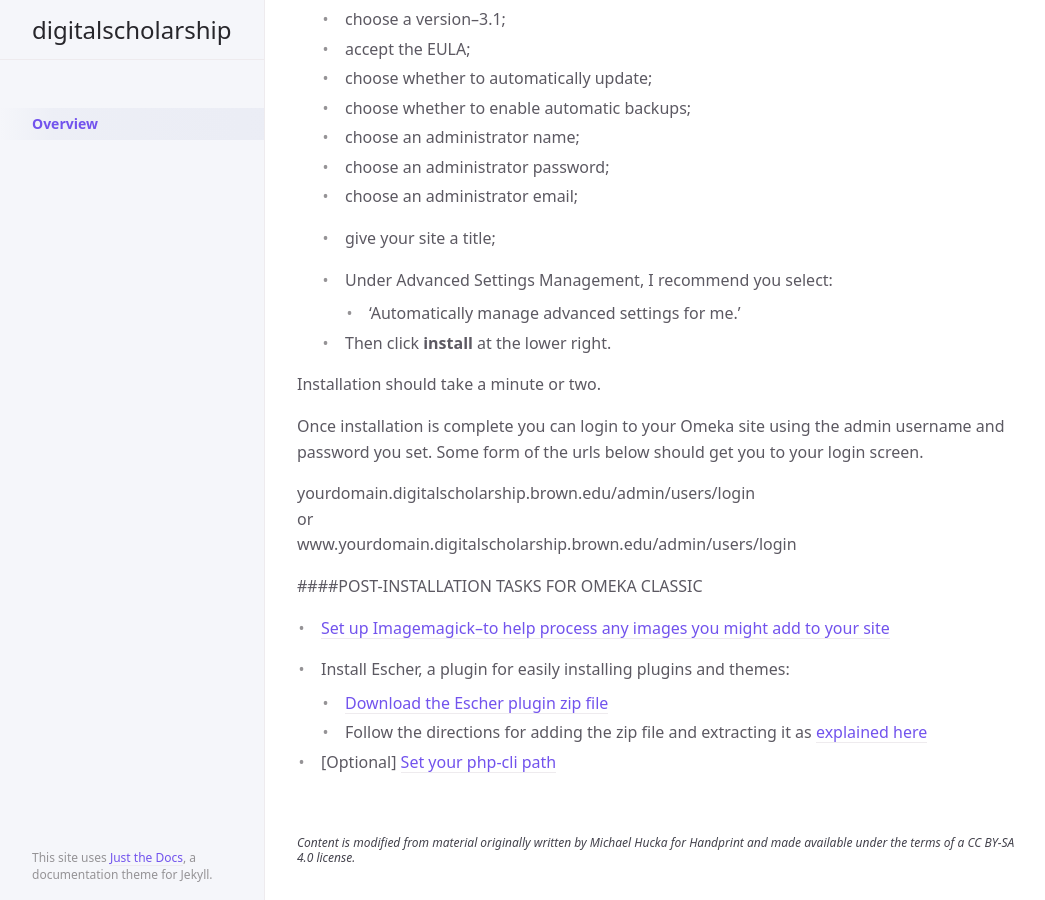
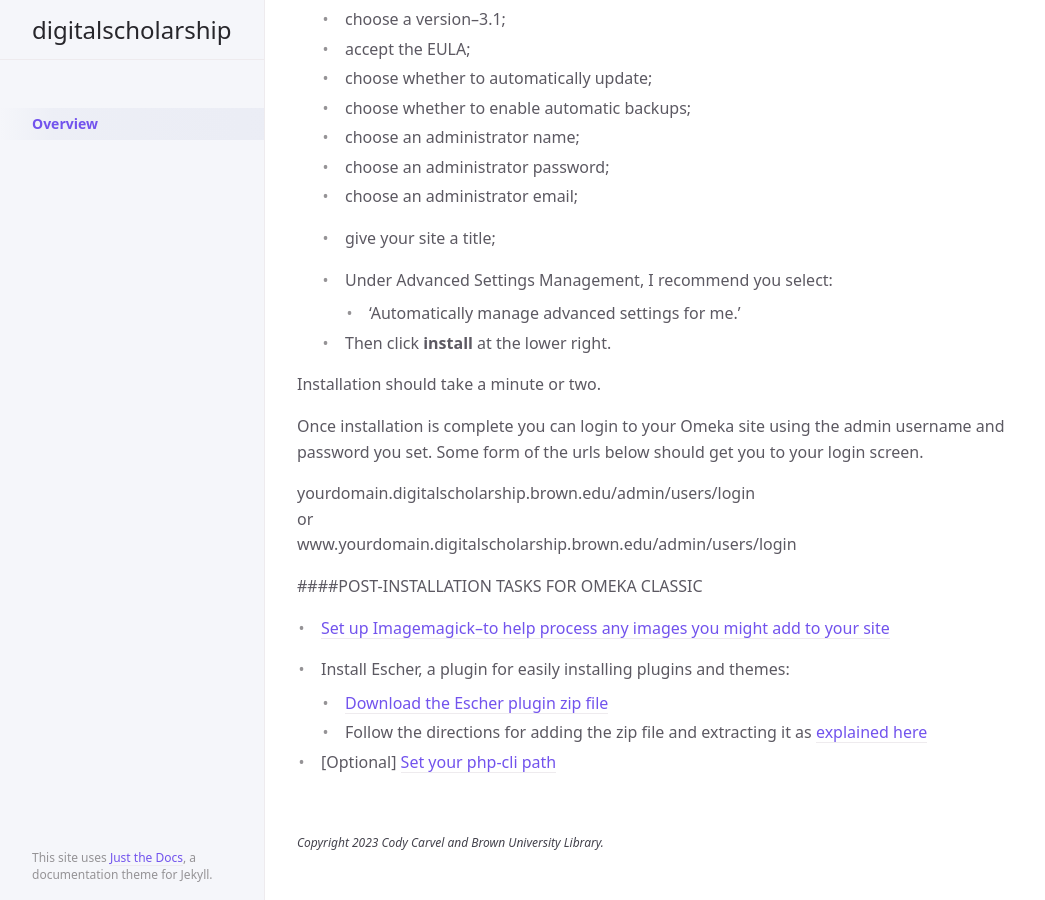
Before and after one commit to ccarvel/digitalscholarship, a Jekyll site: the page built from index.md, in a window 1280 px wide and 900 px high, scrolled down 2482 px. Shown: the whole window, without its empty margins (107-1152 px from the left). Built offline with Jekyll 4.4.1, drawn with Linux system fonts in a browser that asks for light colours.

Commit message:
Update footer.html

```diff
--- a/_includes/footer.html
+++ b/_includes/footer.html
@@ -1,2 +1,2 @@
 <br>
-<h6><em>Content is modified from material originally written by Michael Hucka for Handprint and made available under the terms of a CC BY-SA 4.0 license.
+<h6><em>Copyright 2023 Cody Carvel and Brown University Library.
```
